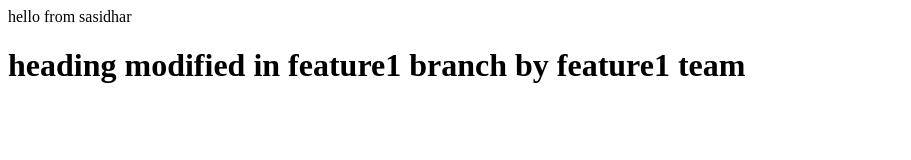
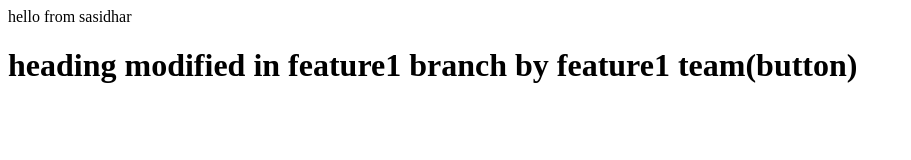
Before and after one commit to sasidharyadavalli/LocalRepo1, a plain HTML site: page Index.html in a window 1280 px wide. Shown: the whole page, without its empty margins (0-911 px from the left). Drawn offline with Linux system fonts and the light colour scheme.

```diff
--- a/Index.html
+++ b/Index.html
@@ -1,4 +1,4 @@
 <p>
     hello from sasidhar
 </p>
-<h1>heading modified in feature1 branch by feature1 team</h1>
+<h1>heading modified in feature1 branch by feature1 team(button)</h1>
```
